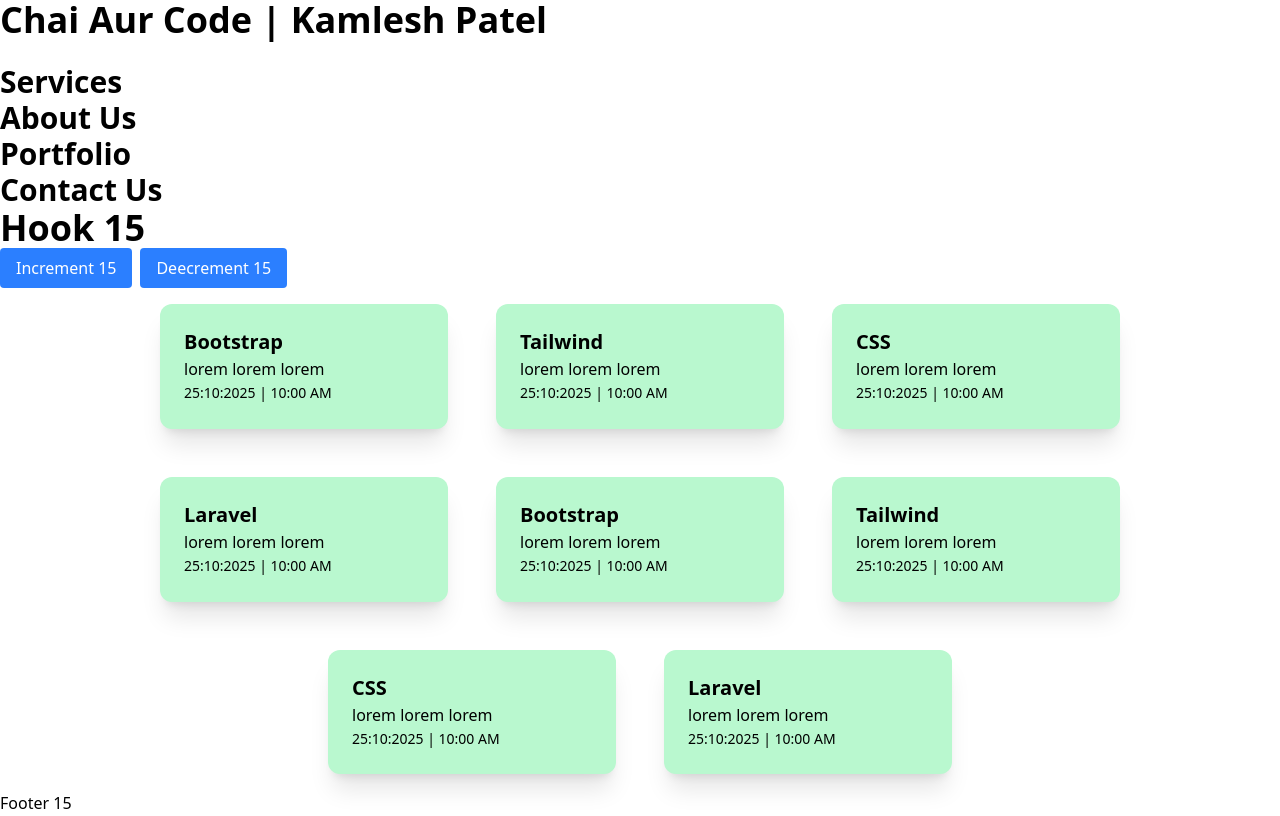
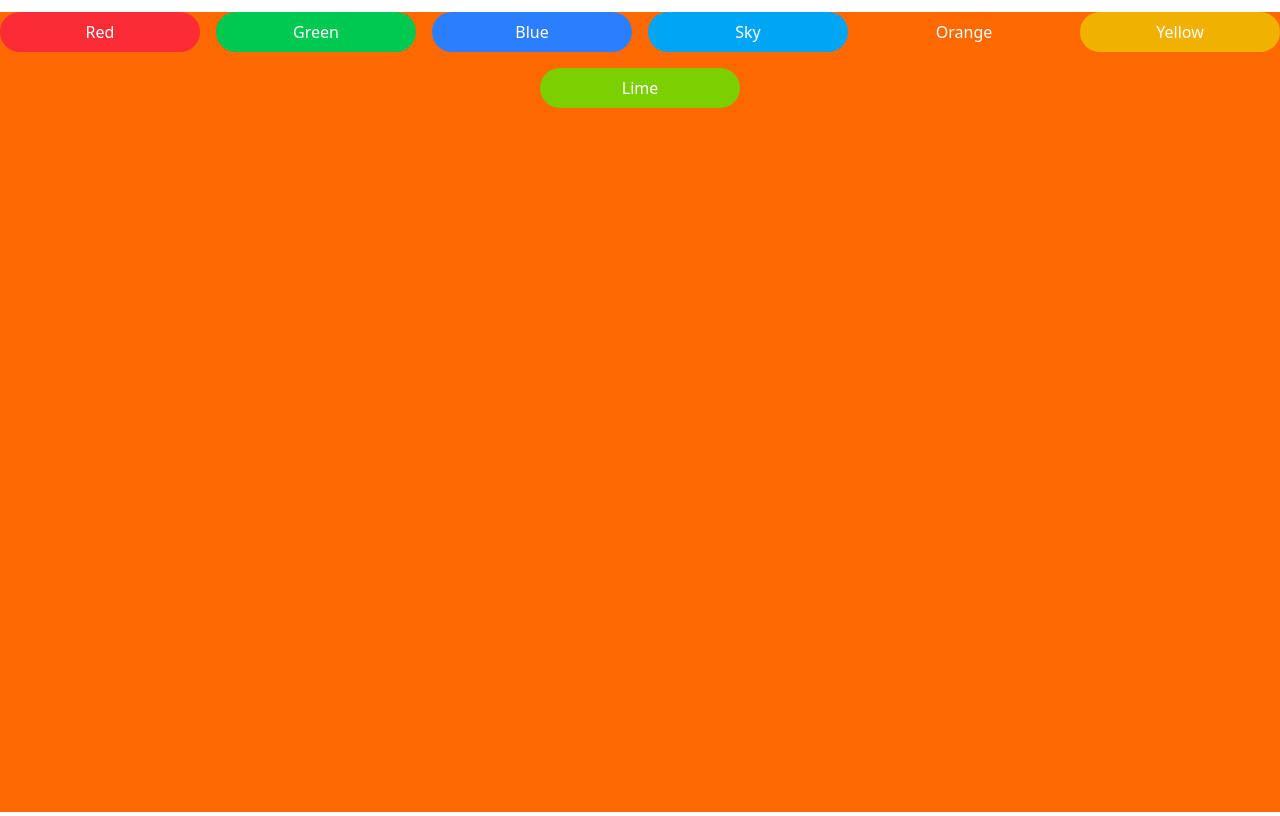
Before and after one commit to KamleshPatel98/chai-aur-react, a React (Vite) app: page / in a window 1280 px wide. Built offline with nearby package versions, Linux system fonts and the light colour scheme; no server answers.

Commit message:
background color change

```diff
--- a/src/App.jsx
+++ b/src/App.jsx
@@ -6,18 +6,21 @@ import AboutUs from './AboutUs'
 import Portfolio from './Portffolio'
 import ContactUs from './ContactUs'
 import Hook from './Hook'
+import BgColorChange from './projects/BgColorChange'
 
 function App() {
   return (
     <>
-      <h1>Chai Aur Code | Kamlesh Patel</h1>
+      {/* <h1>Chai Aur Code | Kamlesh Patel</h1>
       <br />
       <Home />
       <Service />
       <AboutUs />
       <Portfolio />
       <ContactUs />
-      <Hook />
+      <Hook /> */}
+
+      <BgColorChange />
     </>
   )
 }
--- /dev/null
+++ b/src/projects/BgColorChange.jsx
@@ -0,0 +1,30 @@
+import {useState} from 'react'
+
+function BgColorChange() {
+    let  [bgName, setBgName] = useState('orange')
+
+    const colorChange = (bgName) => {
+        setBgName('bg-'+ bgName +'-500');
+    }
+
+    return (
+        <>
+            <nav className={`bg-${bgName}-500 w-full h-screen` }>
+                <div className="flex flex-wrap justify-center gap-4 mt-3">
+                    <button className="rounded-full bg-red-500 w-50" onClick={() => setBgName('red')} >Red</button>
+                    <button className="rounded-full bg-green-500 w-50" onClick={() => setBgName('green')} >Green</button>
+                    <button className="rounded-full bg-blue-500 w-50" onClick={() => setBgName('blue')} >Blue</button>
+                    <button className="rounded-full bg-sky-500 w-50" onClick={() => setBgName('sky')} >Sky</button>
+                    <button className="rounded-full bg-orange-500 w-50" onClick={() => setBgName('orange')} >Orange</button>
+                    <button className="rounded-full bg-yellow-500 w-50" onClick={() => setBgName('yellow')} >Yellow</button>
+                    <button className="rounded-full bg-lime-500 w-50" onClick={() => setBgName('lime')} >Lime</button>
+                </div>
+            </nav>
+            <div className={bgName}>
+
+            </div>
+        </>
+    )
+}
+
+export default BgColorChange
```
